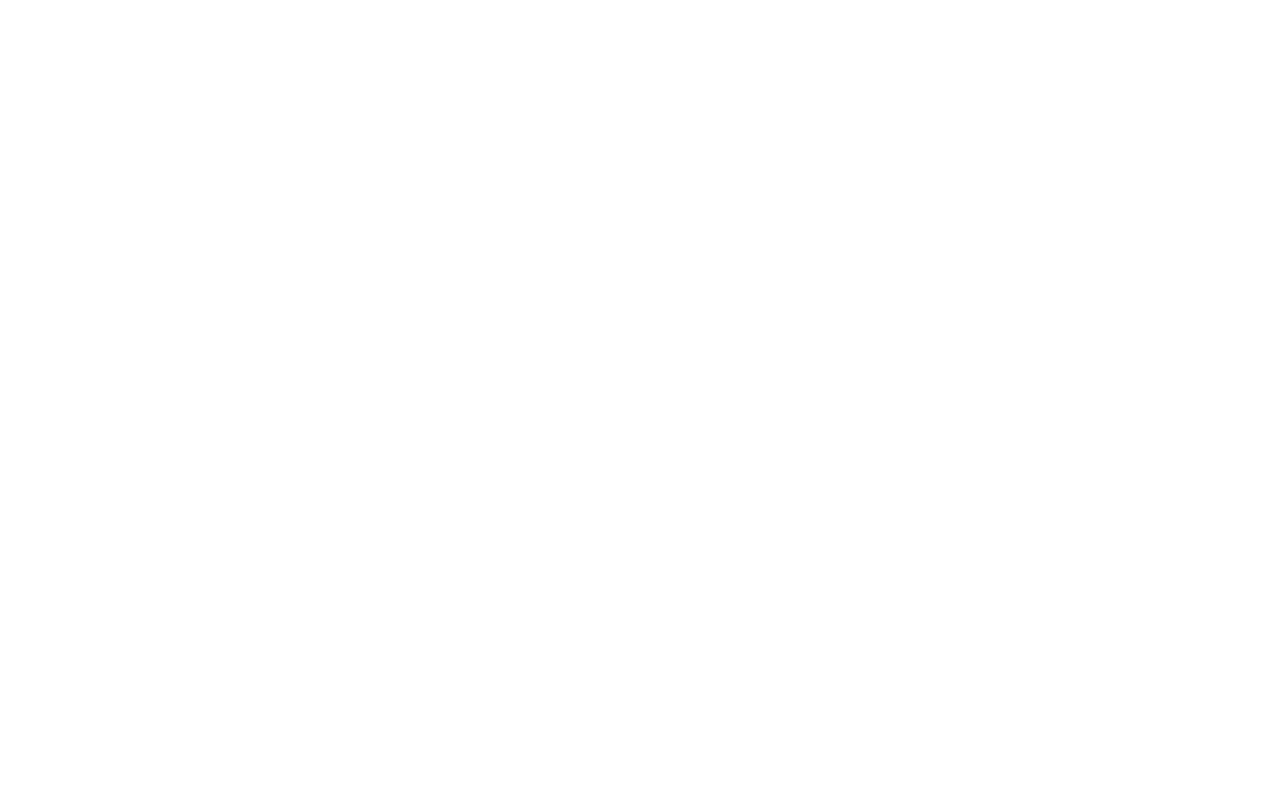
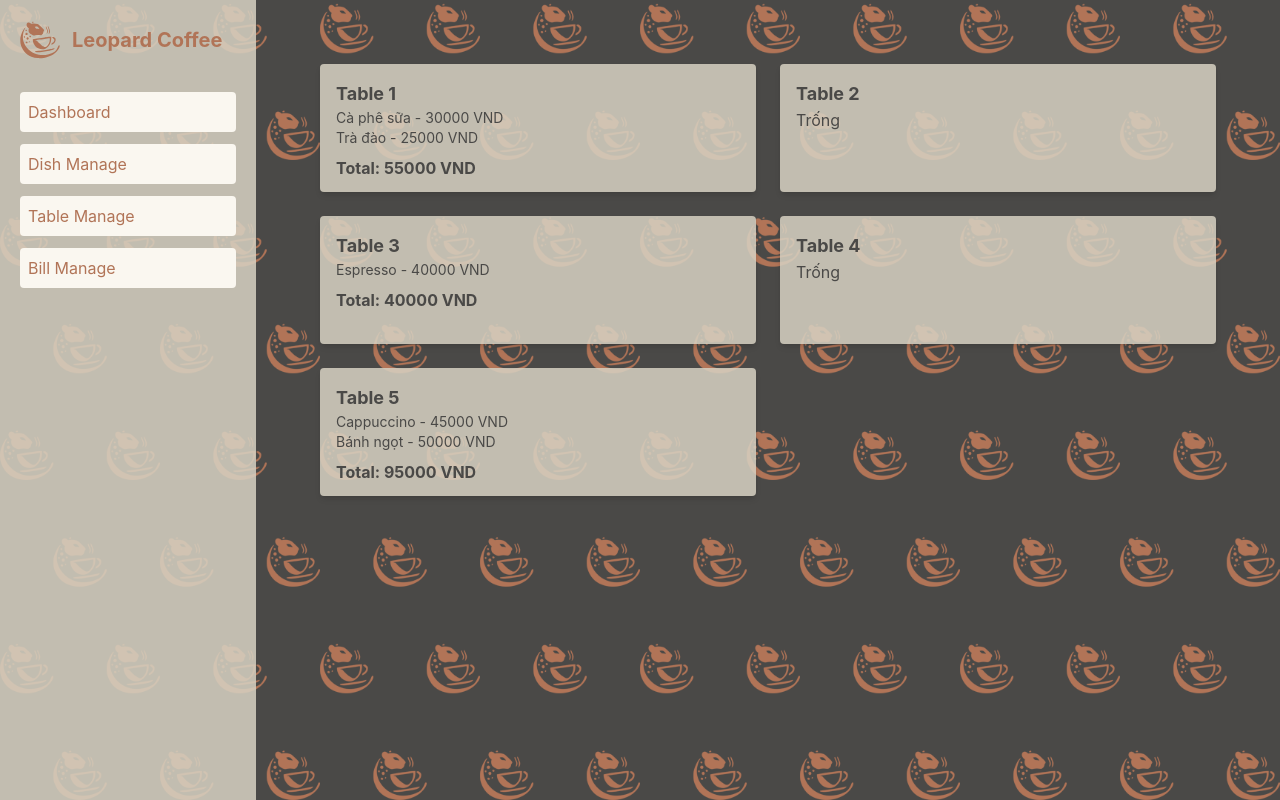
Before and after one commit to luanvo1910/Leopards_Coffee, a React (Create React App) app in the folder client-site/: page /staff/tables in a window 1280 px wide. Before the commit this address had no page. Built offline with nearby package versions, Linux system fonts and the light colour scheme.

Commit message:
create sidebar for staff and manage tables page

```diff
--- a/client-site/src/App.js
+++ b/client-site/src/App.js
@@ -1,8 +1,15 @@
 import React from "react";
 import { BrowserRouter as Router, Route, Routes } from "react-router-dom";
 import Login from "./pages/Login/auth";
-import Home from "./pages/Home/index"
-import Menu from "./pages/Menu/menu"
+import Home from "./pages/Home/index";
+import Menu from "./pages/Menu/menu";
+
+import Staff from "./pages/Staff/index";
+import Dashboard from "./pages/Staff/Dashboard";
+import TableManage from "./pages/Staff/Table/TablesManage";
+import DishesManage from "./pages/Staff/DishesManage";
+import BillsManage from "./pages/Staff/BillsManage";
+
 
 const App = () => {
   return (
@@ -11,6 +18,13 @@
         <Route path="/" element={<Home />} />
         <Route path="/login" element={<Login />} />
         <Route path="/menu" element={<Menu />} />
+
+        <Route path="/staff" element={<Staff />}>
+          <Route index element={<Dashboard />} />
+          <Route path="tables" element={<TableManage />} />
+          <Route path="dishes" element={<DishesManage />} />
+          <Route path="bills" element={<BillsManage />} />
+        </Route>
       </Routes>
     </Router>
   );
--- /dev/null
+++ b/client-site/src/components/sidebar/Sidebar.jsx
@@ -0,0 +1,36 @@
+import React from "react";
+import { useNavigate } from "react-router-dom";
+import Logo from "../../assets/icons/leopardcf.svg";
+
+const Sidebar = () => {
+  const navigate = useNavigate();
+
+  return (
+    <div className="w-64 h-screen bg-[#D8D2C2] bg-opacity-85 text-white p-5 flex flex-col">
+      <div className="flex items-center space-x-3 mb-8">
+        <img src={Logo} alt="Leopard Coffee" className="w-10" />
+        <span className="text-xl font-bold text-[#B17457]">Leopard Coffee</span>
+      </div>
+      <nav className="flex flex-col space-y-3">
+        <button className="text-left text-[#B17457] bg-[#FAF7F0] p-2 hover:bg-[#4A4947] rounded"
+          onClick={() => navigate("/staff")}>
+          Dashboard
+        </button>
+        <button className="text-left text-[#B17457] bg-[#FAF7F0] p-2 hover:bg-[#4A4947] rounded"
+          onClick={() => navigate("/staff/dishes")}>
+          Dish Manage
+        </button>
+        <button className="text-left text-[#B17457] bg-[#FAF7F0] p-2 hover:bg-[#4A4947] rounded"
+          onClick={() => navigate("/staff/tables")}>
+          Table Manage
+        </button>
+        <button className="text-left text-[#B17457] bg-[#FAF7F0] p-2 hover:bg-[#4A4947] rounded"
+          onClick={() => navigate("/staff/bills")}>
+          Bill Manage
+        </button>
+      </nav>
+    </div>
+  );
+};
+
+export default Sidebar;
--- /dev/null
+++ b/client-site/src/pages/Staff/BillsManage.jsx
@@ -0,0 +1,11 @@
+import React from 'react'
+
+const BillsManage = () => {
+  return (
+    <div>
+      Bills manage
+    </div>
+  )
+}
+
+export default BillsManage
--- /dev/null
+++ b/client-site/src/pages/Staff/Dashboard.jsx
@@ -0,0 +1,11 @@
+import React from 'react'
+
+const Dashboard = () => {
+  return (
+    <div>
+      Dashboard
+    </div>
+  )
+}
+
+export default Dashboard
--- /dev/null
+++ b/client-site/src/pages/Staff/DishesManage.jsx
@@ -0,0 +1,11 @@
+import React from 'react'
+
+const DishesManage = () => {
+  return (
+    <div>
+      Dishes manage
+    </div>
+  )
+}
+
+export default DishesManage
--- /dev/null
+++ b/client-site/src/pages/Staff/Table/Table.jsx
@@ -0,0 +1,32 @@
+import React from "react";
+
+const Table = ({ table, onShowDetails }) => {
+  return (
+    <div className="p-4 bg-[#D8D2C2] bg-opacity-85 rounded shadow-md flex flex-col justify-between h-32 cursor-pointer"
+    onClick={() => onShowDetails(table)}
+    >
+      <div>
+        <h2 className="text-lg text-[#4A4947] font-bold">Table {table.id}</h2>
+        {table.orders.length > 0 ? (
+          <ul className="text-[#4A4947] text-sm">
+            {table.orders.map((order, index) => (
+              <li key={index}>
+                {order.name} - {order.price} VND
+              </li>
+            ))}
+          </ul>
+        ) : (
+          <p className="text-[#4A4947]">Trống</p>
+        )}
+        {table.orders.length > 0 && (
+          <p className="font-bold text-[#4A4947] mt-2">
+            Total: {table.orders.reduce((sum, order) => sum + order.price, 0)}{" "}
+            VND
+          </p>
+        )}
+      </div>
+    </div>
+  );
+};
+
+export default Table;
--- /dev/null
+++ b/client-site/src/pages/Staff/Table/TableDetailsModal.jsx
@@ -0,0 +1,35 @@
+import React from "react";
+
+const TableDetailsModal = ({ table, onClose }) => {
+  return (
+    <div className="fixed inset-0 flex items-center justify-center bg-black bg-opacity-50">
+      <div className="bg-white p-6 rounded shadow-lg w-96">
+        <h2 className="text-xl font-bold mb-4">Table {table.id}</h2>
+        <ul>
+          {table.orders.map((order, index) => (
+            <li key={index} className="flex justify-between border-b py-2">
+              <span>{order.name}</span>
+              <span>{order.price} VND</span>
+            </li>
+          ))}
+        </ul>
+        <div className="font-bold mt-4">
+          Total: {table.orders.reduce((sum, order) => sum + order.price, 0)} VND
+        </div>
+        <div className="mt-4 flex justify-end space-x-2">
+          <button
+            className="px-4 py-2 bg-gray-400 text-white rounded"
+            onClick={onClose}
+          >
+            Close
+          </button>
+          <button className="px-4 py-2 bg-green-500 text-white rounded">
+            Checkout
+          </button>
+        </div>
+      </div>
+    </div>
+  );
+};
+
+export default TableDetailsModal;
--- /dev/null
+++ b/client-site/src/pages/Staff/Table/TablesManage.jsx
@@ -0,0 +1,51 @@
+import React, { useState } from "react";
+import Table from "./Table";
+import TableDetailsModal from "./TableDetailsModal";
+
+const tables = [
+  {
+    id: 1,
+    isActive: true,
+    orders: [
+      { name: "Cà phê sữa", price: 30000 },
+      { name: "Trà đào", price: 25000 },
+    ],
+  },
+  { id: 2, isActive: false, orders: [] },
+  { id: 3, isActive: true, orders: [{ name: "Espresso", price: 40000 }] },
+  { id: 4, isActive: false, orders: [] },
+  {
+    id: 5,
+    isActive: true,
+    orders: [
+      { name: "Cappuccino", price: 45000 },
+      { name: "Bánh ngọt", price: 50000 },
+    ],
+  },
+];
+
+const TableManage = () => {
+  const [selectedTable, setSelectedTable] = useState(null);
+
+  return (
+    <div>
+      <div className="flex-1 p-8 grid grid-cols-2 gap-6">
+        {tables.map((table) => (
+          <Table
+            key={table.id}
+            table={table}
+            onShowDetails={setSelectedTable}
+          />
+        ))}
+      </div>
+      {selectedTable && (
+        <TableDetailsModal
+          table={selectedTable}
+          onClose={() => setSelectedTable(null)}
+        />
+      )}
+    </div>
+  );
+};
+
+export default TableManage;
--- /dev/null
+++ b/client-site/src/pages/Staff/index.jsx
@@ -0,0 +1,20 @@
+import React from "react";
+import { Outlet } from "react-router-dom";
+import Background from "../../assets/image/background.png";
+import Sidebar from "../../components/sidebar/Sidebar";
+
+const StaffLayout = () => {
+  return (
+    <div
+      className="flex h-screen"
+      style={{ backgroundImage: `url(${Background})`, backgroundSize: "cover" }}
+    >
+      <Sidebar />
+      <div className="flex-1 p-8">
+        <Outlet />
+      </div>
+    </div>
+  );
+};
+
+export default StaffLayout;
```
